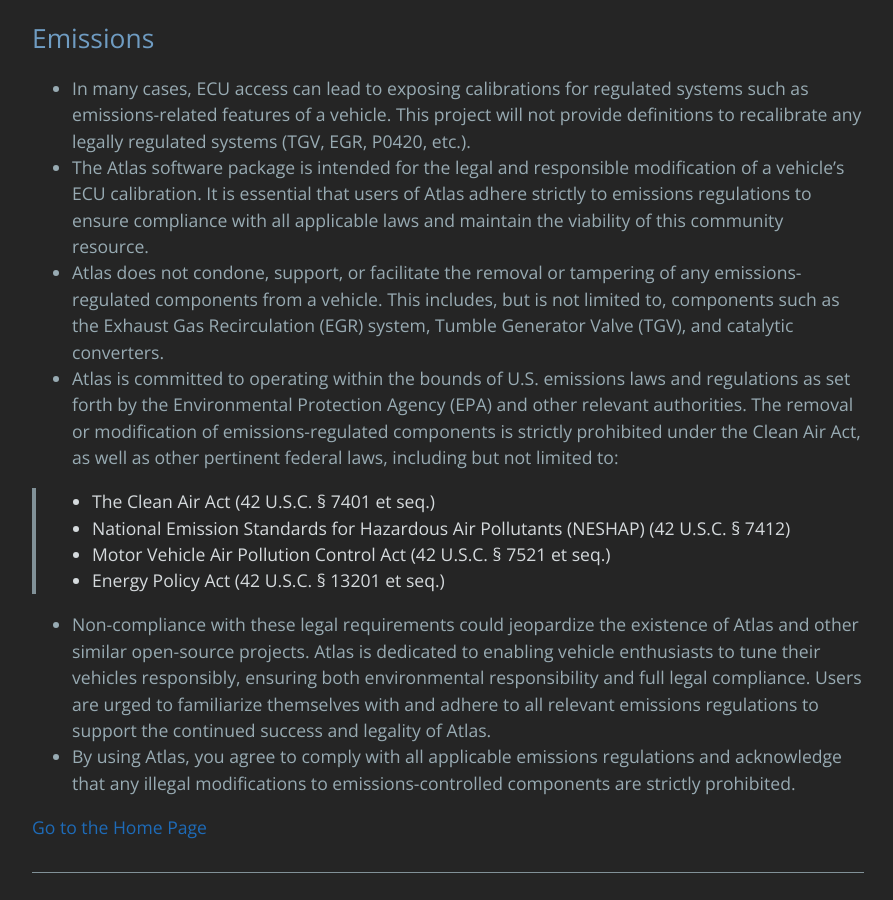
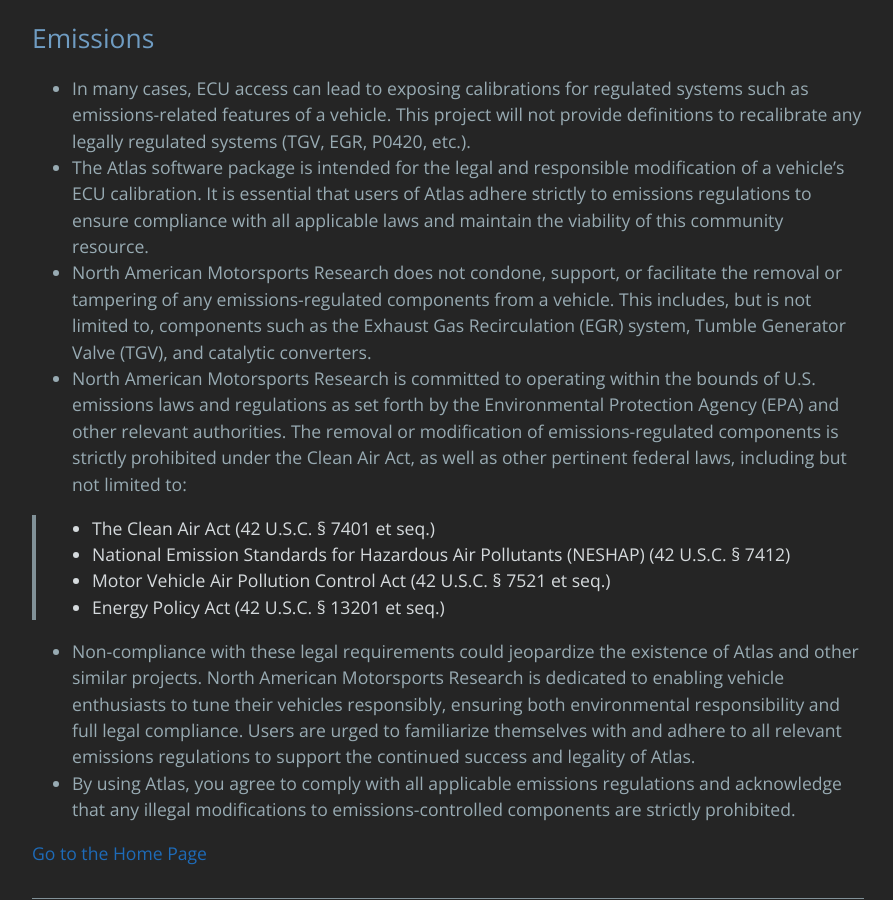
Before and after one commit to atlas-tuning/atlas-public, a Jekyll site: the page built from docs/emissions.md, in a window 1280 px wide and 900 px high, scrolled down 806 px. Shown: the whole window, without its empty margins (192-1085 px from the left). Built offline with Jekyll 4.4.1, drawn with Linux system fonts in a browser that asks for light colours; some of the changed text lies outside the part shown.

Commit message:
Update emissions.md

```diff
--- a/docs/emissions.md
+++ b/docs/emissions.md
@@ -1,7 +1,7 @@
 ---
 layout: page
 title: Emissions Statement
-tagline: Atlas General Disclaimer and Emissions Statement
+tagline: General Disclaimer and Emissions Statement
 permalink: /emissions.html
 ref: emissions
 order: 3
@@ -14,15 +14,15 @@
 ## Emissions
 * In many cases, ECU access can lead to exposing calibrations for regulated systems such as emissions-related features of a vehicle. This project will not provide definitions to recalibrate any legally regulated systems (TGV, EGR, P0420, etc.).
 * The Atlas software package is intended for the legal and responsible modification of a vehicle’s ECU calibration. It is essential that users of Atlas adhere strictly to emissions regulations to ensure compliance with all applicable laws and maintain the viability of this community resource.
-* Atlas does not condone, support, or facilitate the removal or tampering of any emissions-regulated components from a vehicle. This includes, but is not limited to, components such as the Exhaust Gas Recirculation (EGR) system, Tumble Generator Valve (TGV), and catalytic converters.
-* Atlas is committed to operating within the bounds of U.S. emissions laws and regulations as set forth by the Environmental Protection Agency (EPA) and other relevant authorities. The removal or modification of emissions-regulated components is strictly prohibited under the Clean Air Act, as well as other pertinent federal laws, including but not limited to:
+* North American Motorsports Research does not condone, support, or facilitate the removal or tampering of any emissions-regulated components from a vehicle. This includes, but is not limited to, components such as the Exhaust Gas Recirculation (EGR) system, Tumble Generator Valve (TGV), and catalytic converters.
+* North American Motorsports Research is committed to operating within the bounds of U.S. emissions laws and regulations as set forth by the Environmental Protection Agency (EPA) and other relevant authorities. The removal or modification of emissions-regulated components is strictly prohibited under the Clean Air Act, as well as other pertinent federal laws, including but not limited to:
 
 > - The Clean Air Act (42 U.S.C. § 7401 et seq.)
 > - National Emission Standards for Hazardous Air Pollutants (NESHAP) (42 U.S.C. § 7412)
 > - Motor Vehicle Air Pollution Control Act (42 U.S.C. § 7521 et seq.)
 > - Energy Policy Act (42 U.S.C. § 13201 et seq.)
 
-* Non-compliance with these legal requirements could jeopardize the existence of Atlas and other similar open-source projects. Atlas is dedicated to enabling vehicle enthusiasts to tune their vehicles responsibly, ensuring both environmental responsibility and full legal compliance. Users are urged to familiarize themselves with and adhere to all relevant emissions regulations to support the continued success and legality of Atlas.
+* Non-compliance with these legal requirements could jeopardize the existence of Atlas and other similar projects. North American Motorsports Research is dedicated to enabling vehicle enthusiasts to tune their vehicles responsibly, ensuring both environmental responsibility and full legal compliance. Users are urged to familiarize themselves with and adhere to all relevant emissions regulations to support the continued success and legality of Atlas.
 * By using Atlas, you agree to comply with all applicable emissions regulations and acknowledge that any illegal modifications to emissions-controlled components are strictly prohibited.
 
 [Go to the Home Page]({{ '/' | absolute_url }})
```
